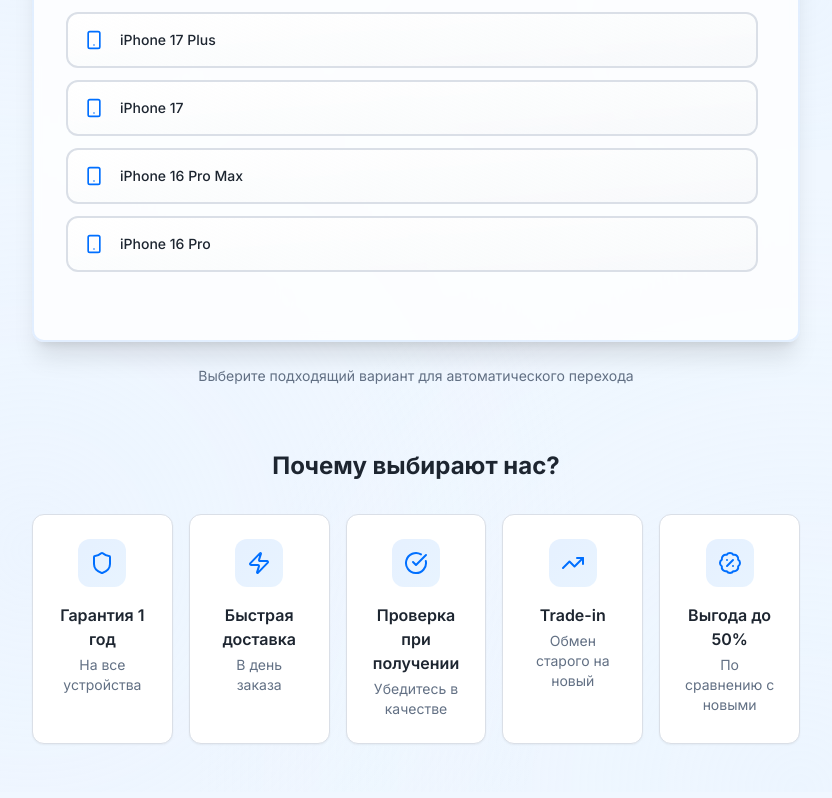
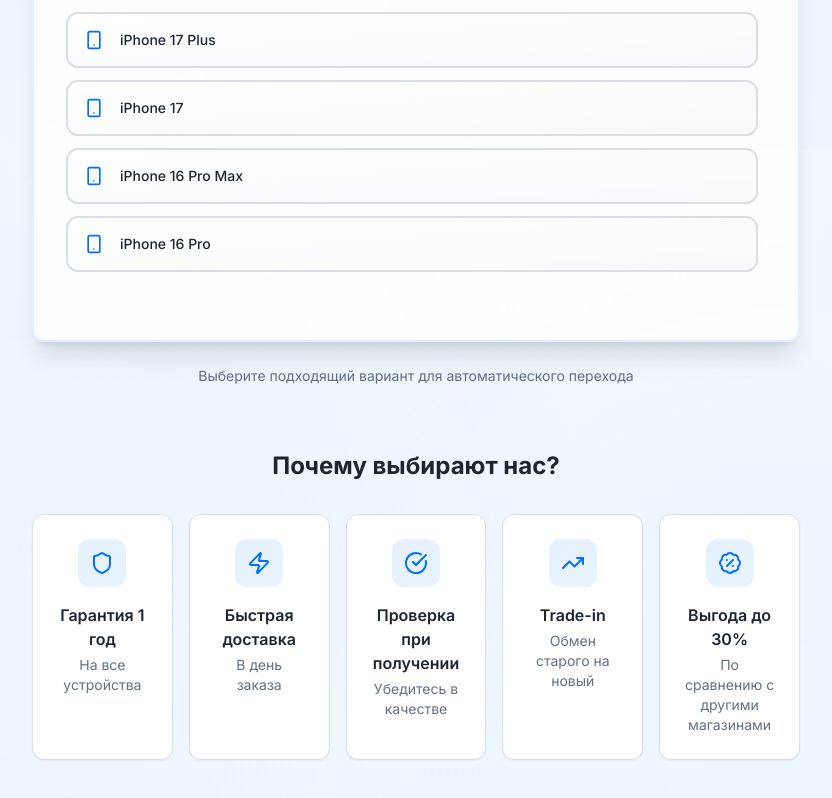
Before and after one commit to vitalmac27-sketch/iphone-collector-quiz, a React (Vite) app: page / in a window 1280 px wide. Shown: the part 650-1448 px from the top of the page, without its empty margins (224-1056 px from the left). Built offline with nearby package versions, Linux system fonts and the light colour scheme; the HTML template or start-up script is replaced by a standard one.

Commit message:
Update benefits text
Change "Выгода до 50% по сравнению с новыми" to "Выгода до 30% по сравнению с другими магазинами" in the benefits section.

```diff
--- a/src/components/Benefits.tsx
+++ b/src/components/Benefits.tsx
@@ -24,8 +24,8 @@ const benefits = [
   },
   {
     icon: BadgePercent,
-    title: "Выгода до 50%",
-    description: "По сравнению с новыми"
+    title: "Выгода до 30%",
+    description: "По сравнению с другими магазинами"
   }
 ];
 
```
